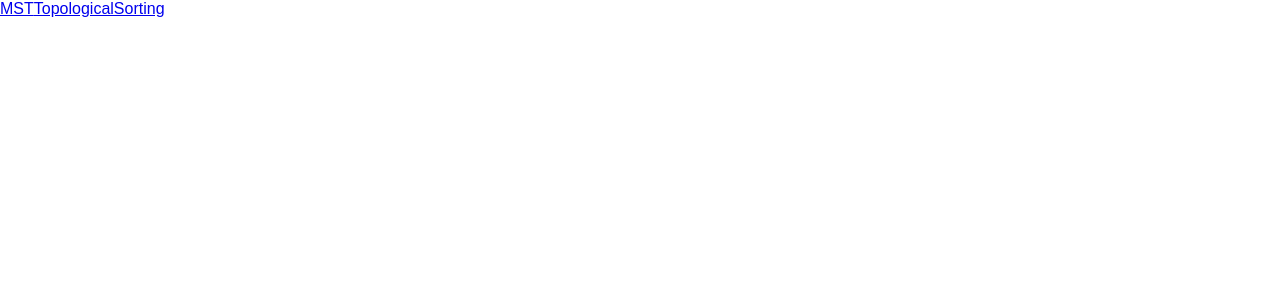
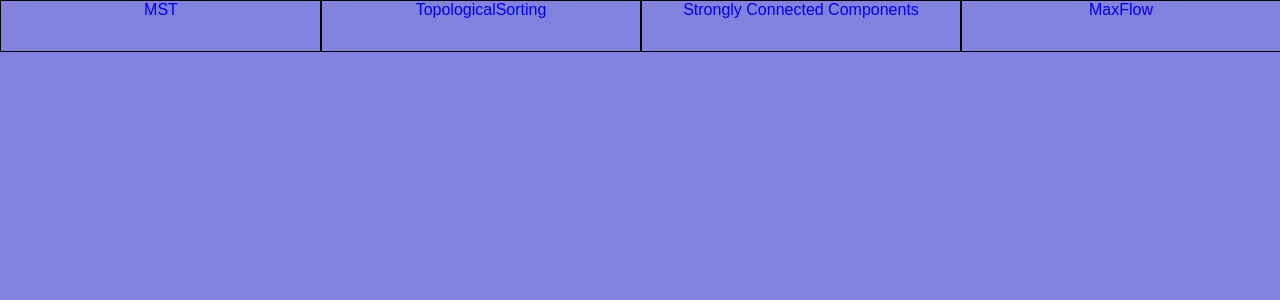
Before and after one commit to PabloTabilo/graph-solutions, a React (Create React App) app: page / in a window 1280 px wide. Shown: the top 300 px of the page. Built offline with nearby package versions, Linux system fonts and the light colour scheme; the HTML template or start-up script is replaced by a standard one.

Commit message:
upgrade && aadd random

```diff
--- a/src/App.css
+++ b/src/App.css
@@ -22,3 +22,30 @@ button {
     height: 30px;
     margin: 5px 0px;
 }
+
+#switcher{
+    text-decoration: none;
+    height: 100vw;
+    width: 100%;
+    background-color: rgb(129, 129, 222);
+    display: flex;
+    justify-content: center;
+    text-align: center;
+}
+
+#switcher div{
+    width: 100%;
+    height: 50px;
+}
+
+#switcher div a{
+    display: flex;
+    justify-content: center;
+    text-align: center;
+    width: 100%;
+    height: 50px;
+    border: solid 1px #000;
+    text-decoration: none;
+    -webkit-tap-highlight-color: transparent;
+    transition: background-color 0.1s ease-in-out;
+}
--- a/src/App.jsx
+++ b/src/App.jsx
@@ -16,14 +16,18 @@ function App() {
   return (
     <Router>
       <main>
-        <Switch>
-          <Route exact path="/graph-solutions/"><MinSpaningTree width={myWidth} height={400}></MinSpaningTree></Route>
-          <Route exact path="/graph-solutions/topo"><TopologicalSorting width={myWidth} height={400}></TopologicalSorting></Route>
-        </Switch>
+          <Switch>
+            <Route exact path="/graph-solutions/"><MinSpaningTree width={myWidth} height={400}></MinSpaningTree></Route>
+            <Route exact path="/graph-solutions/topo"><TopologicalSorting width={myWidth} height={400}></TopologicalSorting></Route>
+            <Route exact path="/graph-solutions/"><MinSpaningTree width={myWidth} height={400}></MinSpaningTree></Route>
+            <Route exact path="/graph-solutions/topo"><TopologicalSorting width={myWidth} height={400}></TopologicalSorting></Route>
+          </Switch>
       </main>
-      <div>
-        <Link to="/graph-solutions/">MST</Link>
-        <Link to="/graph-solutions/topo">TopologicalSorting</Link>
+      <div id="switcher">
+        <div><Link to="/graph-solutions/">MST</Link></div>
+        <div><Link to="/graph-solutions/topo">TopologicalSorting</Link></div>
+        <div><Link to="/graph-solutions/">Strongly Connected Components</Link></div>
+        <div><Link to="/graph-solutions/topo">MaxFlow</Link></div>
       </div>
     </Router>
   );
--- a/src/components/Graph.js
+++ b/src/components/Graph.js
@@ -41,11 +41,22 @@ export class Graph{
     }
 
     redraw = (ctx) => {
+        let temporal = [];
+        let notRepeat = false;
         ctx.clearRect(0, 0, this.width, this.height);
         for(const v in this.nodesOn){
             if(this.nodesOn[v].numConnections > 0){
                 for(const n in this.nodesOn[v].connectTo){
-                    this.nodesOn[v].drawEdge(ctx, this.nodesOn[n], this.directed);
+                    if(temporal.length === 0){
+                        temporal.push((parseInt(n)+1)*(parseInt(v)+1));
+                    }else{
+                        for(let i of temporal){
+                            if (parseInt(i) === (parseInt(n)+1)*(parseInt(v)+1)) notRepeat = true;
+                        }
+                    }
+                    if(!notRepeat)
+                        this.nodesOn[v].drawEdge(ctx, this.nodesOn[n], this.directed, this.nodesOn[v].connectTo[n]);
+                    notRepeat = false;
                 }
             }
             this.nodesOn[v].drawVertex(ctx);
--- a/src/components/MinSpaningTree.js
+++ b/src/components/MinSpaningTree.js
@@ -96,6 +96,7 @@ function MinSpaningTree({height, width}) {
 
           <div id="control-panel">
           <div id="changeButtons">
+            <button id="play">Solve</button>
             <button id="removeMe" onClick={handleRemove}>Remove Node</button>
             <button id="autograph">AutoGraph</button>
             </div>
--- a/src/components/Vertex.js
+++ b/src/components/Vertex.js
@@ -17,7 +17,7 @@ export class Vertex{
         delete(this.connectTo[id]);
         this.numConnections--;
     }
-    drawEdge(context, vertexTo, directed){
+    drawEdge(context, vertexTo, directed, weight){
         context.strokeStyle = "black";
         context.lineWidth = 1;
         context.beginPath();
@@ -45,6 +45,10 @@ export class Vertex{
             context.lineTo(x - headlen * Math.cos(angle + Math.PI / 6), y - headlen * Math.sin(angle + Math.PI / 6));
         }
         context.stroke();
+        context.font = "30px Comic Sans MS";
+        context.fillStyle = "red";
+        context.textAlign = "center";
+        context.fillText(weight, (fromx+tox)/2, (fromy+toy)/2);
     }
     drawVertex(ctx){
         ctx.beginPath();
--- a/src/components/useCanvas.js
+++ b/src/components/useCanvas.js
@@ -1,3 +1,8 @@
+
+function getRandomInt(min, max) {
+  return Math.floor(Math.random() * (max - min)) + min;
+}
+
 export function removeNodeCanvas(fromId, myGraph){
     if(fromId !== null && myGraph.nodesOn[fromId].selectMe){
       myGraph.nodesOn[fromId].selectMe = false;
@@ -45,7 +50,7 @@ export function AddOrSelect(e, myGraph, fromId, toId){
             }else{
               toId = saveIdx;
               // Crear edge
-              myGraph.addNeightNode(fromId, toId, 1);
+              myGraph.addNeightNode(fromId, toId, getRandomInt(-20, 20));
               myGraph.nodesOn[fromId].selectMe = false;
               myGraph.nodesOn[toId].selectMe = false;
               fromId = null;
```
Also changed, not shown: src/components/LowesCostPath.js (deleted), src/components/TravelingSalesmanProblem.js (deleted).
